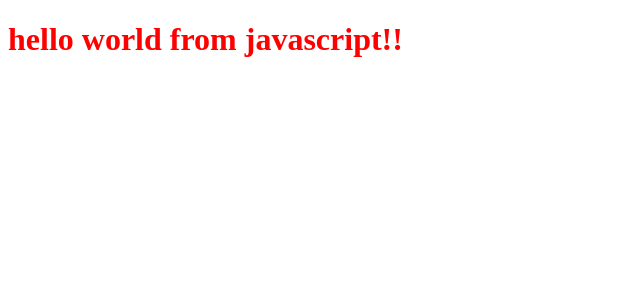
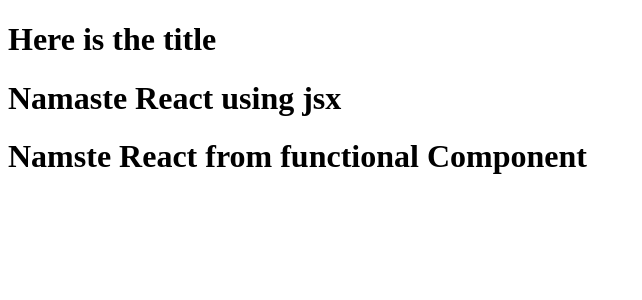
Before and after one commit to jasonsanjay/react-namste, a React (Vite) app: page / in a window 1280 px wide. Shown: the top 300 px of the page, without its empty margins (0-642 px from the left). Built offline with nearby package versions, Linux system fonts and the light colour scheme.

Commit message:
Episode 3

```diff
--- a/App.js
+++ b/App.js
@@ -1,7 +1,39 @@
 import React from "react";
 import ReactDOM from "react-dom/client";
-const heading = React.createElement(
-    "h1",
-    {id:"heading",xyz:"abc"},"hello world from javascript!!")
+
+// const heading = React.createElement("h1",{id:"heading"},"Namste React");
+// //heading can be written in jxs
+// // const jsxHeading = <h1 id="heading">Namste React from JSX</h1>
+// //if we write this code in multiple lines we need to wrap with ()
+// const jsxHeading = ( <h1 className="heading">
+//     Namste React in
+// </h1>
+// );
+// console.log(heading) //object
+// console.log(jsxHeading) //object
+
+
+
+
+//functional Component
+
+const HeaderComponent = () => (
+    <div className="conatiner">
+        {title1}
+        <Title />
+             <h1 className="header">Namste React from functional Component</h1>
+    </div>
+);
+const title1 = (
+    <h1>Here  is the title</h1>
+)
+
+
+const Title = () => (
+    <h1 className="head">
+        Namaste React using jsx
+    </h1>
+);
 const root = ReactDOM.createRoot(document.getElementById("root"))
-root.render(heading);
+
+root.render(<HeaderComponent />)
--- a/index.html
+++ b/index.html
@@ -8,6 +8,7 @@
 </head>
 <body>
     <div id="root">
+        sanjay is here!
     </div>
     <script type="module" src="./App.js">
     </script>
--- a/package.json
+++ b/package.json
@@ -3,6 +3,8 @@
   "version": "1.0.0",
   "description": "",
   "scripts": {
+    "start":"parcel index.html",
+    "build":"parcel build index.html",
     "test": "echo \"Error: no test specified\" && exit 1"
   },
   "author": "",
```
Also changed, not shown: 1 other file (tests, documents, lock files or other folders).
